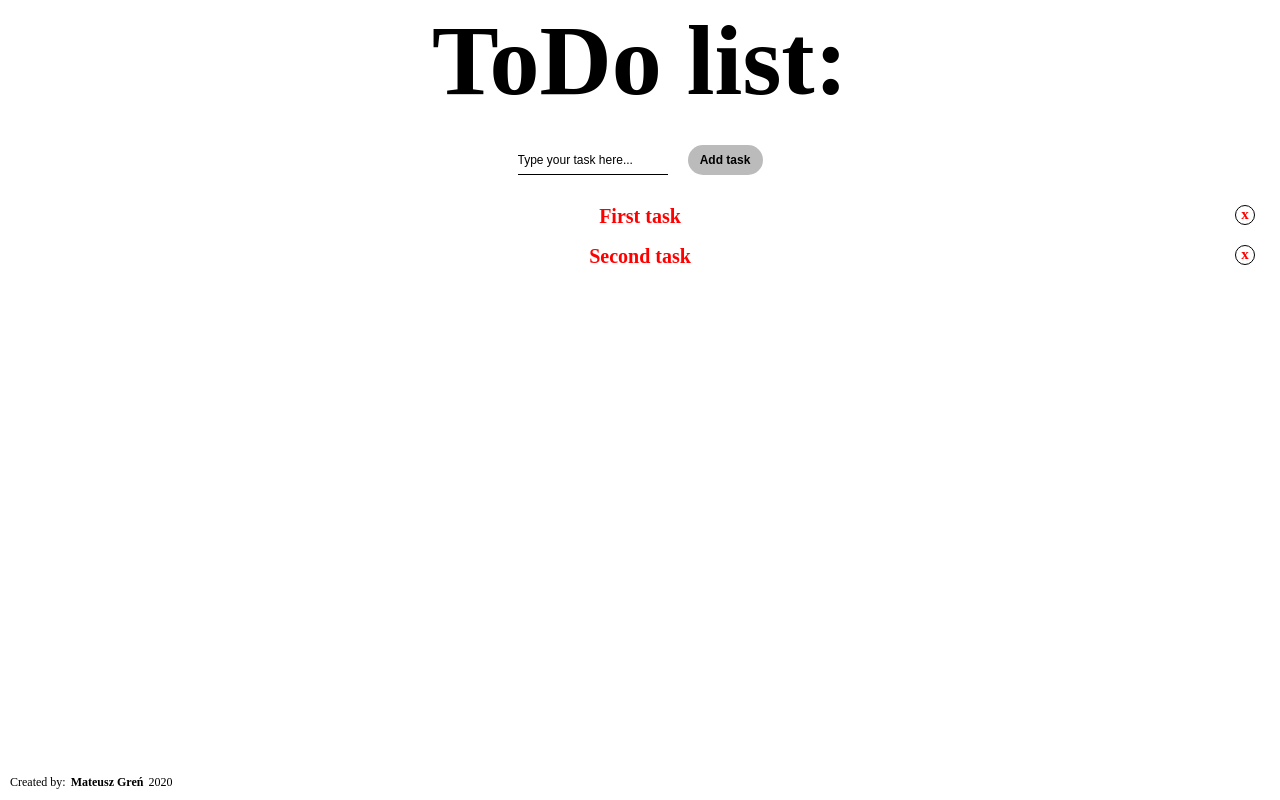
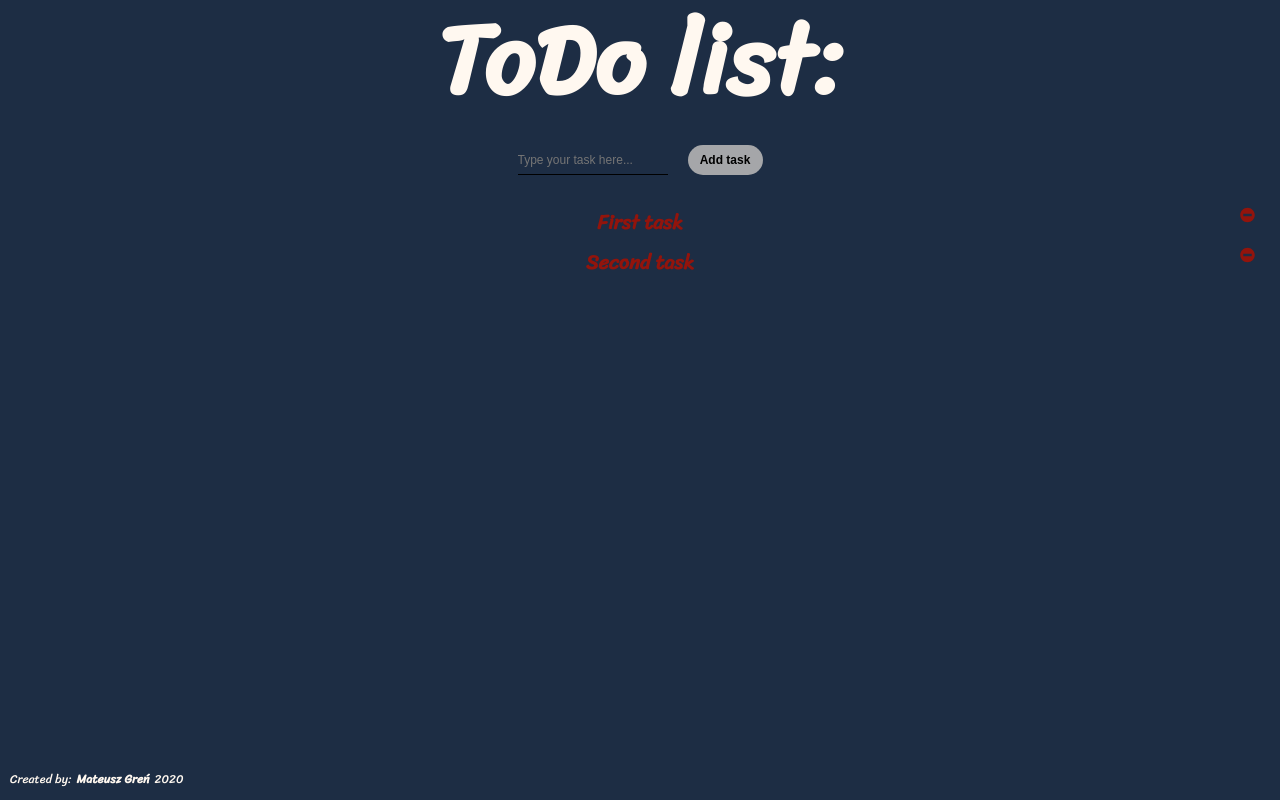
Before and after one commit to suszak/todolist, a React (Create React App) app: page / in a window 1280 px wide. Built offline with nearby package versions, Linux system fonts and the light colour scheme.

Commit message:
small css changes, draft update

```diff
--- a/public/index.html
+++ b/public/index.html
@@ -9,10 +9,12 @@
       content="Web site created using create-react-app"
     />
     <link rel="manifest" href="%PUBLIC_URL%/manifest.json" />
+    <link href="https://fonts.googleapis.com/css?family=Sriracha&display=swap" rel="stylesheet">
 
     <title>ToDo List - my first React app</title>
   </head>
   <body>
+    <script defer src="https://use.fontawesome.com/releases/v5.0.2/js/all.js"></script>
     <noscript>You need to enable JavaScript to run this app.</noscript>
     <div id="root"></div>
   </body>
--- a/src/components/NavBar/NavBar.js
+++ b/src/components/NavBar/NavBar.js
@@ -2,11 +2,27 @@ import React from 'react';
 import './NavBar.css';
 
 class NavBar extends React.Component {
+    state = {
+        tasks: this.props.tasks,
+        draft: ''
+    }
+
+    updateValue = (event) => {
+        this.setState({draft: event.target.value});
+    }
+
+    addTask = () => {
+        if(this.state.draft) {
+            this.state.tasks.push(this.state.draft);
+            this.setState({draft: ''});
+        }
+    }
+
     render() {
         return(
             <nav className="navigationBar">
-                <input type='text' value='Type your task here...' className='navigationBar__input'></input>
-                <button className='navigationBar__button'>Add task</button>
+                <input type='text' placeholder='Type your task here...' className='navigationBar__input' onChange={this.updateValue} value={this.state.draft}></input>
+                <button className='navigationBar__button' onClick={this.addTask} >Add task</button>
             </nav>
         );
     }
--- a/src/components/ToDoItem/ToDoItem.css
+++ b/src/components/ToDoItem/ToDoItem.css
@@ -16,12 +16,12 @@
 
 .todoItem__name {
   font-size: 2rem;
-  color: red;
+  color: #92140c;
   font-weight: bold;
 }
 
 .todoItem__name--done {
-  color: limegreen;
+  color: #36d136;
   font-weight: normal;
   text-decoration: line-through;
 }
@@ -35,12 +35,8 @@
   -webkit-box-pack: center;
       -ms-flex-pack: center;
           justify-content: center;
-  border-radius: 50px;
-  border: 1px solid black;
-  background: transparent;
   font-size: 1.5rem;
-  color: red;
-  font-weight: bold;
+  color: #92140c;
   position: absolute;
   right: 25px;
 }
--- a/src/components/ToDoItem/ToDoItem.js
+++ b/src/components/ToDoItem/ToDoItem.js
@@ -2,11 +2,19 @@ import React from 'react';
 import './ToDoItem.css';
 
 class ToDoItem extends React.Component {
+    state = {
+        done: false
+    }
+
+    changeState = () => {
+        this.setState({done: !this.state.done});
+    }
+
     render() {
         return(
             <section className='todoItem'>
-                <span className='todoItem__name'>{this.props.name}</span>
-                <span className='todoItem__delete'>x</span>
+                <span className={this.state.done?'todoItem__name todoItem__name--done':'todoItem__name'} onClick={this.changeState}>{this.props.name}</span>
+                <i className='fas fa-minus-circle todoItem__delete'></i>
             </section>
         );
     }
--- a/src/components/ToDoItem/ToDoItem.scss
+++ b/src/components/ToDoItem/ToDoItem.scss
@@ -8,11 +8,11 @@
 
     &__name {
         font-size: 2rem;
-        color: red;
+        color: rgba(146, 20, 12, 1);
         font-weight: bold;
 
         &--done {
-            color: limegreen;
+            color: rgba(54, 209, 54, 1);
             font-weight: normal;
             text-decoration: line-through;
         }
@@ -23,12 +23,8 @@
         width: 20px;
         display: flex;
         justify-content: center;
-        border-radius: 50px;
-        border: 1px solid black;
-        background: transparent;
         font-size: 1.5rem;
-        color: red;
-        font-weight: bold;
+        color: rgba(146, 20, 12, 1);
         position: absolute;
         right: 25px;
     }
--- a/src/components/ToDoList/ToDoList.js
+++ b/src/components/ToDoList/ToDoList.js
@@ -3,10 +3,14 @@ import './ToDoList.css';
 import ToDoItem from '../ToDoItem/ToDoItem';
 
 class ToDoList extends Component {
+    state = {
+        tasks: this.props.tasks
+    }
+
     render() {
         return(
             <section className='todoList'>
-                {this.props.tasks.map(task => <ToDoItem name={task.name} />)}
+                {this.state.tasks.map(task => <ToDoItem name={task} />)}
             </section>
         )
     }
--- a/src/containers/App/App.js
+++ b/src/containers/App/App.js
@@ -5,11 +5,13 @@ import Main from '../Main/Main';
 import Footer from '../Footer/Footer'
 
 class App extends Component {
+  tasksList = ['First task', 'Second task'];
+
   render() {
     return(
       <div className='app'>
         <Header />
-        <Main />
+        <Main tasks={this.tasksList}/>
         <Footer />
       </div>
     )
--- a/src/containers/Footer/Footer.scss
+++ b/src/containers/Footer/Footer.scss
@@ -15,8 +15,4 @@
         margin-right: 5px;
         font-weight: bold;
     }
-
-    &__date {
-
-    }
 }
--- a/src/containers/Main/Main.js
+++ b/src/containers/Main/Main.js
@@ -4,16 +4,15 @@ import NavBar from '../../components/NavBar/NavBar'
 import ToDoList from '../../components/ToDoList/ToDoList'
 
 class Main extends Component {
-    tasksList = [
-        {name: 'First task', done: 0},
-        {name: 'Second task', done: 0}
-    ];
+    state = {
+        tasks: this.props.tasks
+    }
 
     render() {
         return(
             <main className='main'>
-                <NavBar />
-                <ToDoList tasks={this.tasksList}/>
+                <NavBar tasks={this.state.tasks} />
+                <ToDoList tasks={this.state.tasks} />
             </main>
         )
     }
--- a/src/index.css
+++ b/src/index.css
@@ -6,4 +6,7 @@
 
 html {
   font-size: 10px;
+  font-family: 'Sriracha', cursive;
+  color: rgba(255, 248, 240, 1);
+  background-color: rgba(29, 45, 68, 1);
 }
```
Also changed, not shown: 2 other files (tests, documents, lock files or other folders).
